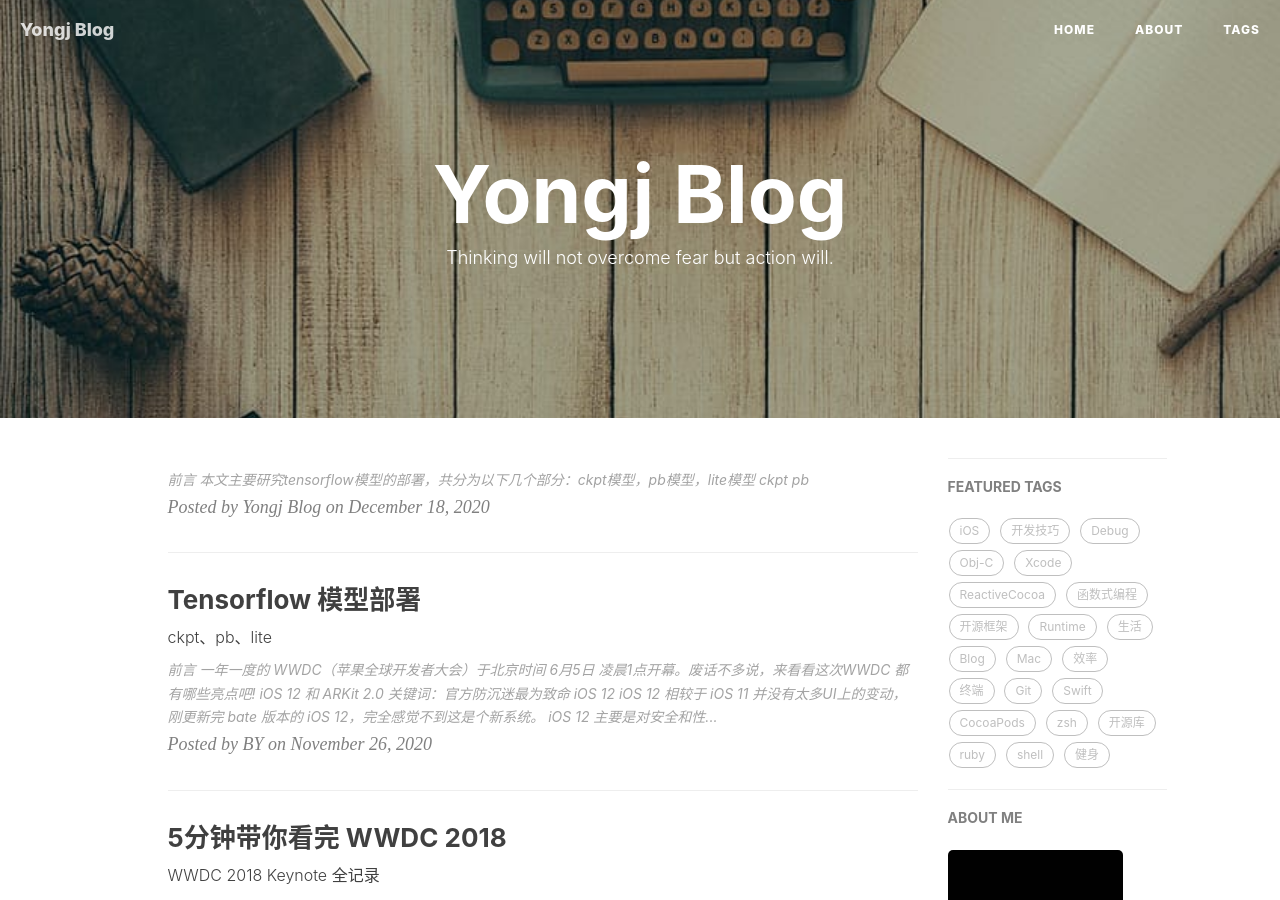
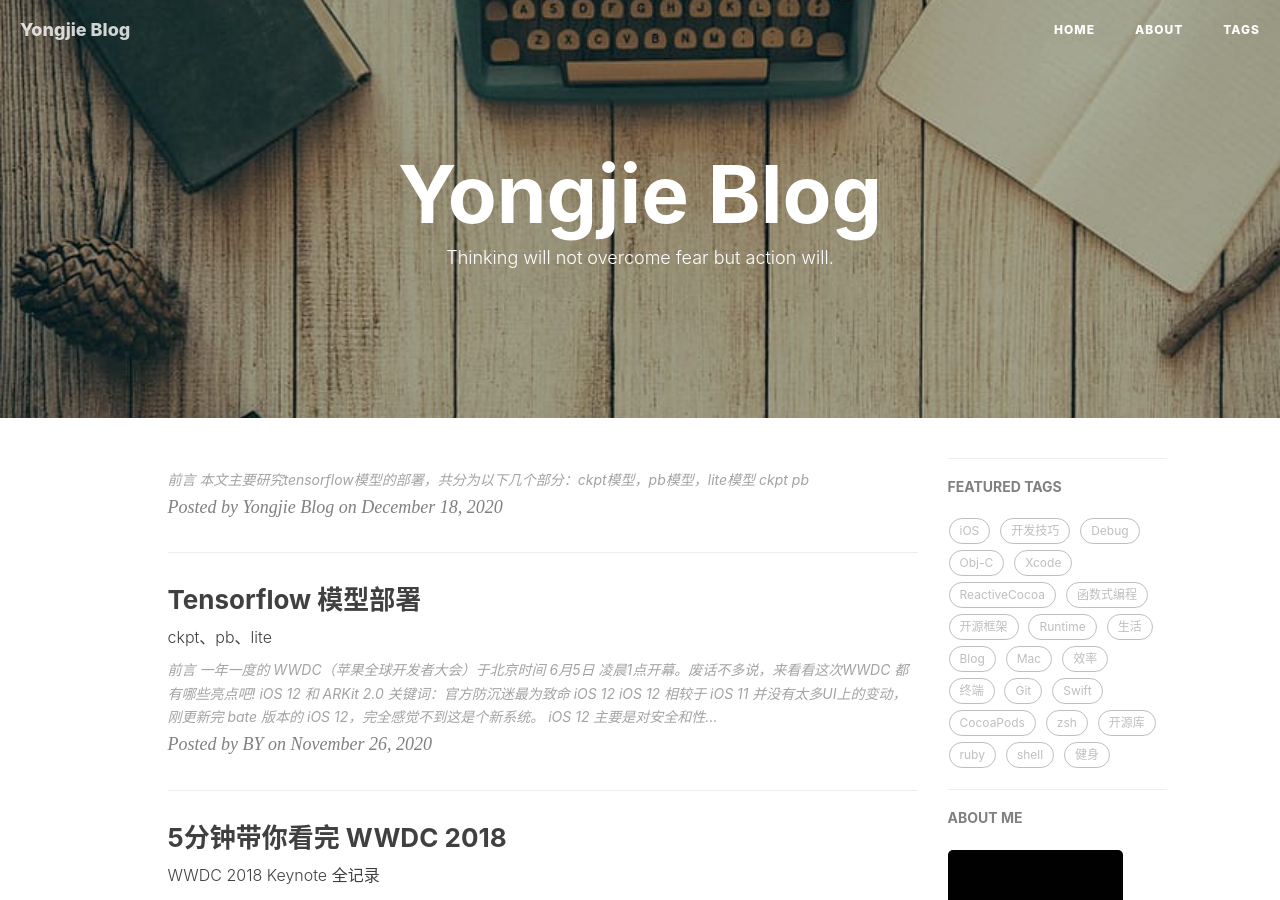
Before and after one commit to zhouyongjie/zhouyongjie.github.io, a Jekyll site: the page built from index.html, in a window 1280 px wide and 900 px high. Built offline with Jekyll 4.4.1, drawn with Linux system fonts in a browser that asks for light colours; nearby versions of some CDN libraries; the list of posts is cut into pages by our own code; comment, search, counter and statistics services are not loaded; some of the changed text lies outside the part shown.

Commit message:
Update _config.yml

```diff
--- a/_config.yml
+++ b/_config.yml
@@ -1,5 +1,5 @@
 # Site settings
-title: Yongj Blog
+title: Yongjie Blog
 SEOTitle: 永杰的博客 | BY Blog
 header-img: img/post-bg-desk.jpg
 email: sixpencezyj@yeah.net
```
